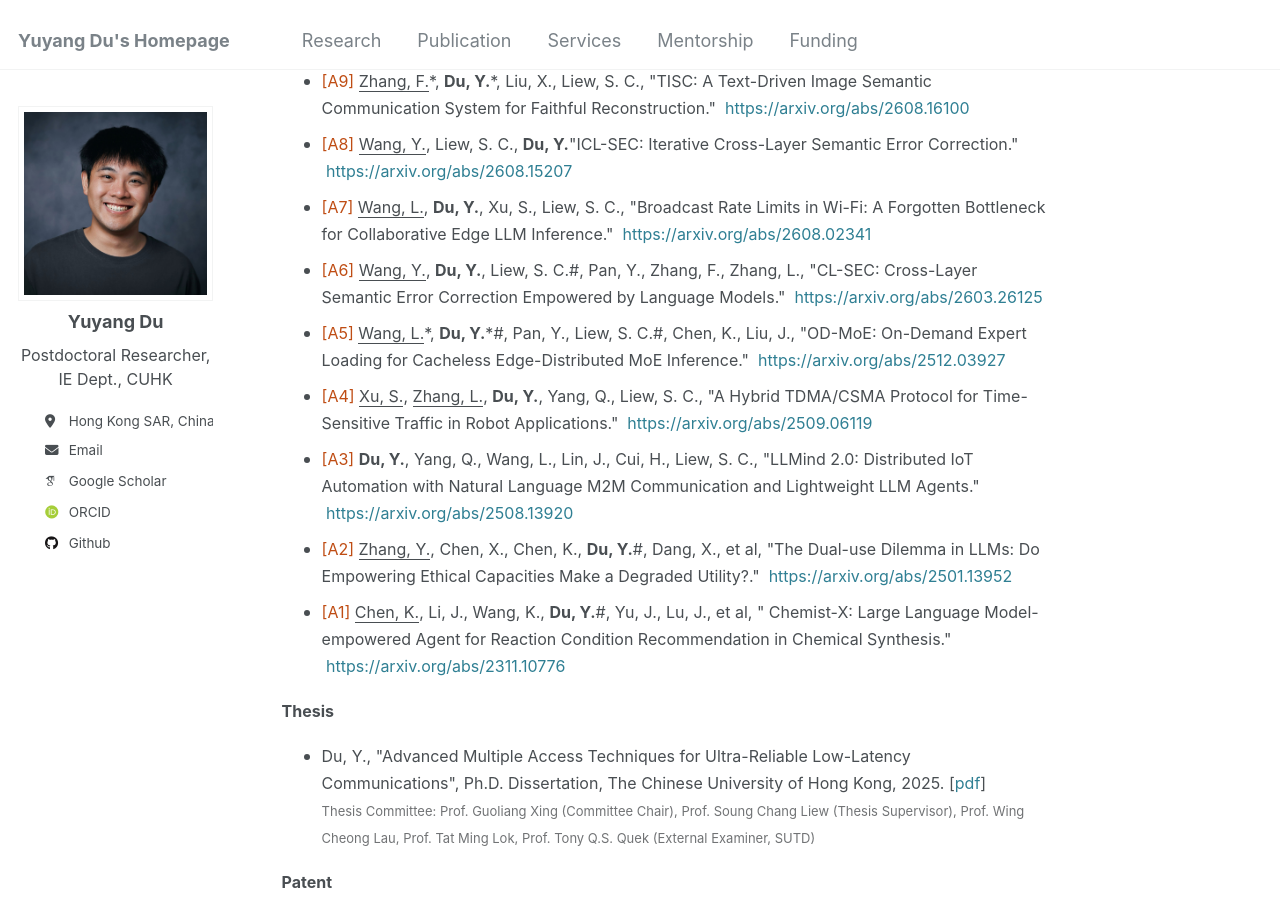
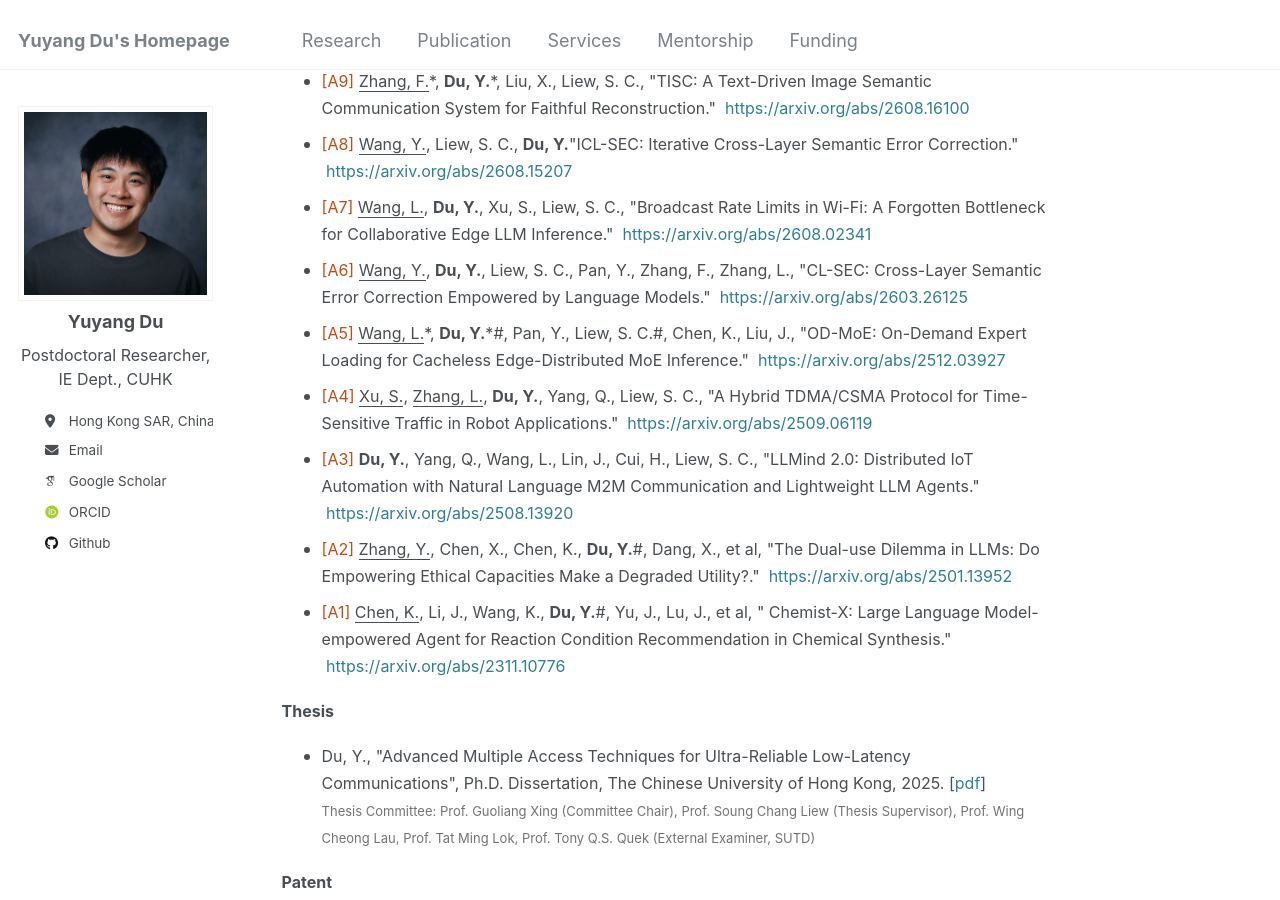
Before and after one commit to yuyangdu01/yuyangdu01.github.io, a Jekyll site: the page built from _pages/publication.md, in a window 1280 px wide and 900 px high, scrolled down 2260 px. Built offline with Jekyll 4.4.1, drawn with Linux system fonts in a browser that asks for light colours; some web fonts are replaced.

Commit message:
Update publication.md

```diff
--- a/_pages/publication.md
+++ b/_pages/publication.md
@@ -49,7 +49,7 @@ a {
 * <font size=3><span style="color: #bf4d14;">[A9]</span> <u>Zhang, F.</u>*, <b>Du, Y.</b>*, Liu, X., Liew, S. C., "TISC: A Text-Driven Image Semantic Communication System for Faithful Reconstruction." &nbsp;<a href="https://arxiv.org/abs/2608.16100">https://arxiv.org/abs/2608.16100</a></font>
 * <font size=3><span style="color: #bf4d14;">[A8]</span> <u>Wang, Y.</u>, Liew, S. C., <b>Du, Y.</b>"ICL-SEC: Iterative Cross-Layer Semantic Error Correction." &nbsp;<a href="https://arxiv.org/abs/2608.15207">https://arxiv.org/abs/2608.15207</a></font>
 * <font size=3><span style="color: #bf4d14;">[A7]</span> <u>Wang, L.</u>, <b>Du, Y.</b>, Xu, S., Liew, S. C., "Broadcast Rate Limits in Wi-Fi: A Forgotten Bottleneck for Collaborative Edge LLM Inference." &nbsp;<a href="https://arxiv.org/abs/2608.02341">https://arxiv.org/abs/2608.02341</a></font>
-* <font size=3><span style="color: #bf4d14;">[A6]</span> <u>Wang, Y.</u>, <b>Du, Y.</b>, Liew, S. C.#, Pan, Y., Zhang, F., Zhang, L., "CL-SEC: Cross-Layer Semantic Error Correction Empowered by Language Models." &nbsp;<a href="https://arxiv.org/abs/2603.26125">https://arxiv.org/abs/2603.26125</a></font>
+* <font size=3><span style="color: #bf4d14;">[A6]</span> <u>Wang, Y.</u>, <b>Du, Y.</b>, Liew, S. C., Pan, Y., Zhang, F., Zhang, L., "CL-SEC: Cross-Layer Semantic Error Correction Empowered by Language Models." &nbsp;<a href="https://arxiv.org/abs/2603.26125">https://arxiv.org/abs/2603.26125</a></font>
 * <font size=3><span style="color: #bf4d14;">[A5]</span> <u>Wang, L.</u>*, <b>Du, Y.</b>*#, Pan, Y., Liew, S. C.#, Chen, K., Liu, J., "OD-MoE: On-Demand Expert Loading for Cacheless Edge-Distributed MoE Inference." &nbsp;<a href="https://arxiv.org/abs/2512.03927">https://arxiv.org/abs/2512.03927</a></font>
 * <font size=3><span style="color: #bf4d14;">[A4]</span> <u>Xu, S.</u>, <u>Zhang, L.</u>, <b>Du, Y.</b>, Yang, Q., Liew, S. C., "A Hybrid TDMA/CSMA Protocol for Time-Sensitive Traffic in Robot Applications." &nbsp;<a href="https://arxiv.org/abs/2509.06119">https://arxiv.org/abs/2509.06119</a></font>
 * <font size=3><span style="color: #bf4d14;">[A3]</span> <b>Du, Y.</b>, Yang, Q., Wang, L., Lin, J., Cui, H., Liew, S. C., "LLMind 2.0: Distributed IoT Automation with Natural Language M2M Communication and Lightweight LLM Agents." &nbsp;<a href="https://arxiv.org/abs/2508.13920">https://arxiv.org/abs/2508.13920</a></font>
```
